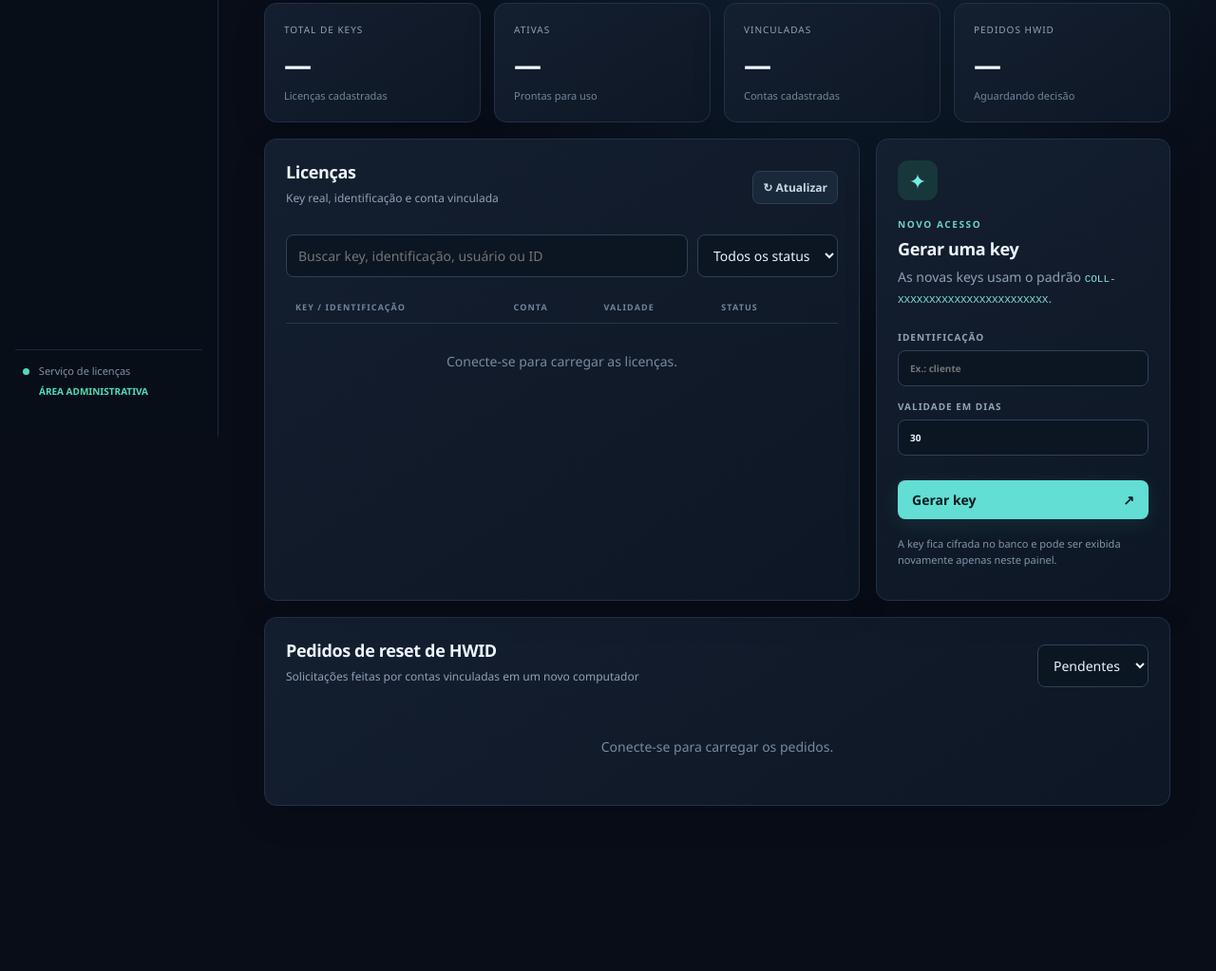
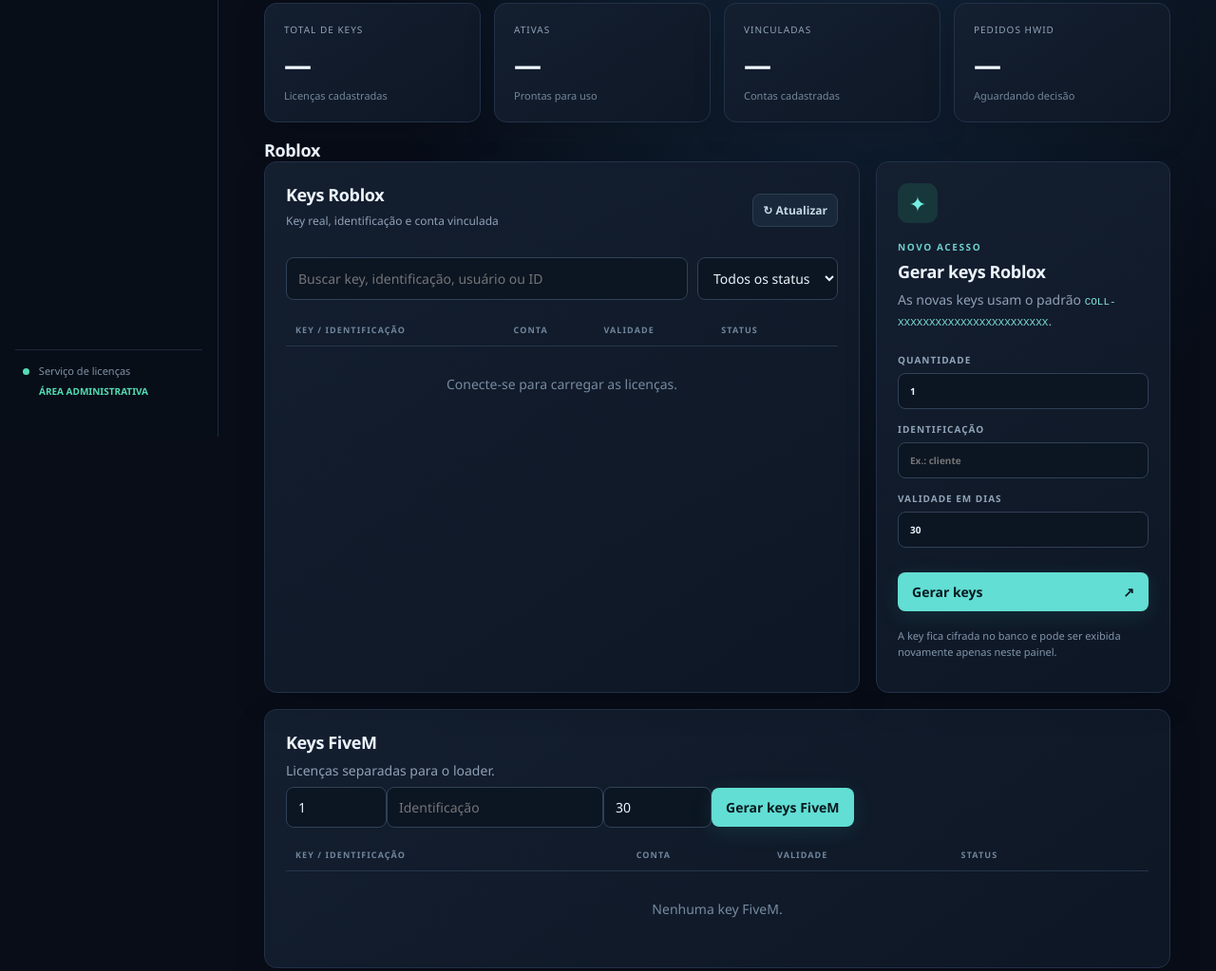
Before and after one commit to robsonlopes3344-boop/repositorio-pra-fazer, a website: page admin.html in a window 1280 px wide. Shown: the part 340-1363 px from the top of the page at 95% size. Before the commit the page ends 1231 px from the top, so only its background shows below. Drawn offline with Linux system fonts and the light colour scheme.

Commit message:
Add separate Roblox and FiveM key sections with batch generation

```diff
--- a/admin.html
+++ b/admin.html
@@ -36,22 +36,22 @@
       <article class="metric"><span>PEDIDOS HWID</span><strong id="pending">—</strong><small>Aguardando decisão</small></article>
     </section>
 
-    <div class="columns">
+    <h2 class="product-title">Roblox</h2><div class="columns">
       <section class="card list-card" id="licencas">
-        <div class="section-head"><div><h2>Licenças</h2><p>Key real, identificação e conta vinculada</p></div><button id="refresh" class="button ghost small">↻ Atualizar</button></div>
+        <div class="section-head"><div><h2>Keys Roblox</h2><p>Key real, identificação e conta vinculada</p></div><button id="refresh" class="button ghost small">↻ Atualizar</button></div>
         <div class="filters"><input id="search" type="search" placeholder="Buscar key, identificação, usuário ou ID"><select id="filter"><option value="all">Todos os status</option><option value="active">Ativas</option><option value="blocked">Bloqueadas</option><option value="bound">Vinculadas</option></select></div>
         <div class="tablewrap"><table><thead><tr><th>KEY / IDENTIFICAÇÃO</th><th>CONTA</th><th>VALIDADE</th><th>STATUS</th><th></th></tr></thead><tbody id="rows"></tbody></table><div id="empty" class="empty">Conecte-se para carregar as licenças.</div></div>
       </section>
 
       <section class="card create-card" id="nova">
-        <div class="create-icon">✦</div><div class="eyebrow">NOVO ACESSO</div><h2>Gerar uma key</h2><p>As novas keys usam o padrão <code>COLL-XXXXXXXXXXXXXXXXXXXXXXXX</code>.</p>
-        <form id="create"><label>IDENTIFICAÇÃO<input id="label" maxlength="100" required placeholder="Ex.: cliente"></label><label>VALIDADE EM DIAS<input id="days" type="number" min="1" max="3650" value="30" required></label><button class="button primary wide">Gerar key <span>↗</span></button></form>
+        <div class="create-icon">✦</div><div class="eyebrow">NOVO ACESSO</div><h2>Gerar keys Roblox</h2><p>As novas keys usam o padrão <code>COLL-XXXXXXXXXXXXXXXXXXXXXXXX</code>.</p>
+        <form id="create"><label>QUANTIDADE<input id="count" type="number" min="1" max="100" value="1" required></label><label>IDENTIFICAÇÃO<input id="label" maxlength="100" required placeholder="Ex.: cliente"></label><label>VALIDADE EM DIAS<input id="days" type="number" min="1" max="3650" value="30" required></label><button class="button primary wide">Gerar keys <span>↗</span></button></form>
         <div class="notice">A key fica cifrada no banco e pode ser exibida novamente apenas neste painel.</div>
         <output id="newkey"></output><button id="copy" class="button ghost wide hidden" type="button">Copiar key</button>
       </section>
     </div>
 
-    <section class="card reset-card" id="resets">
+    <section class="card reset-card" id="fivem"><h2>Keys FiveM</h2><p>Licenças separadas para o loader.</p><form id="create-fivem" class="batch-form"><input id="count-fivem" type="number" min="1" max="100" value="1" aria-label="Quantidade" required><input id="label-fivem" maxlength="100" placeholder="Identificação"><input id="days-fivem" type="number" min="1" max="3650" value="30" aria-label="Dias" required><button class="button primary">Gerar keys FiveM</button></form><output id="newkeys-fivem"></output><button id="copy-fivem" class="button ghost hidden">Copiar keys</button><div class="tablewrap"><table><thead><tr><th>KEY / IDENTIFICAÇÃO</th><th>CONTA</th><th>VALIDADE</th><th>STATUS</th><th></th></tr></thead><tbody id="rows-fivem"></tbody></table><div id="empty-fivem" class="empty">Nenhuma key FiveM.</div></div></section><section class="card reset-card" id="resets">
       <div class="section-head"><div><h2>Pedidos de reset de HWID</h2><p>Solicitações feitas por contas vinculadas em um novo computador</p></div><select id="reset-filter"><option value="pending">Pendentes</option><option value="all">Todos</option><option value="approved">Aprovados</option><option value="rejected">Recusados</option></select></div>
       <div id="reset-list" class="reset-list"><div class="empty">Conecte-se para carregar os pedidos.</div></div>
     </section>
```
